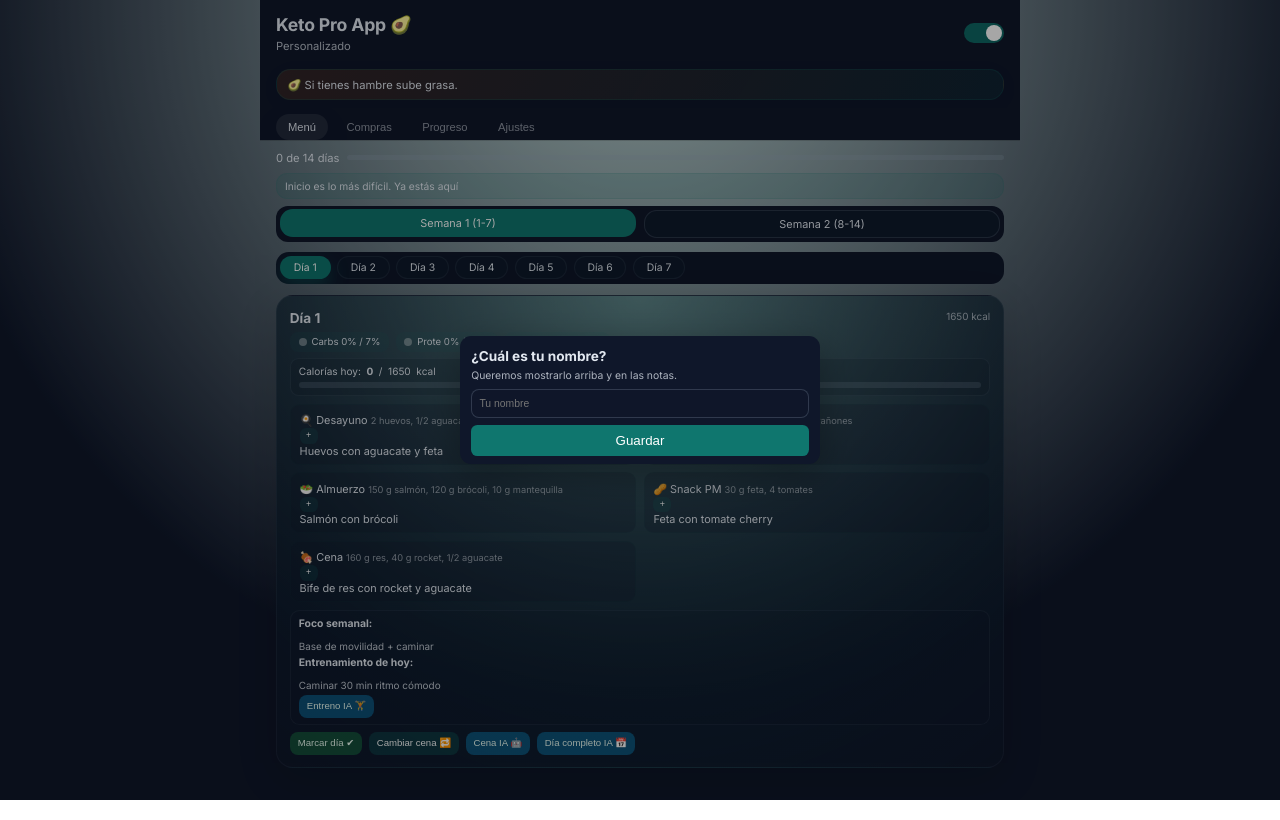
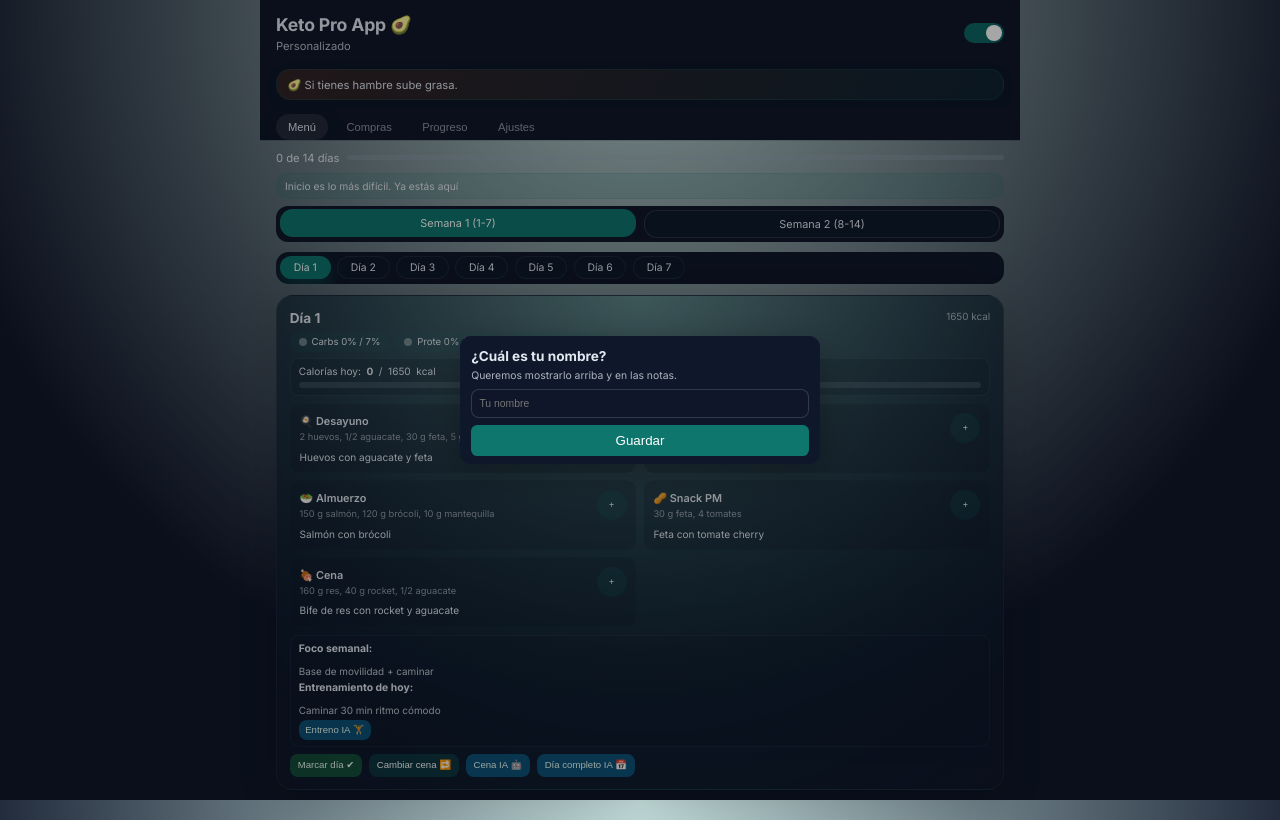
Before and after one commit to Lothra2/keto-plan, a plain HTML site: page index.html in a window 1280 px wide. Drawn offline with nearby package versions, Linux system fonts and the light colour scheme.

Commit message:
Add files via upload

```diff
--- a/style.css
+++ b/style.css
@@ -429,6 +429,9 @@ input:checked + .ball::after {
   padding: .55rem .55rem .4rem;
   font-size: .68rem;
   transition: background .2s ease, border .2s ease;
+  display: flex;
+  flex-direction: column;
+  gap: .35rem;
 }
 .meal-done {
   background: rgba(34,197,94,.1);
@@ -437,18 +440,30 @@ input:checked + .ball::after {
 [data-theme="light"] .meal {
   background: rgba(255,255,255,.4);
 }
-.meal-title {
+
+/* nueva fila para alinear el + */
+.meal-title-row {
   display: flex;
+  align-items: center;
   justify-content: space-between;
-  gap: .4rem;
-  margin-bottom: .15rem;
+  gap: .75rem;
+}
+.meal-title-left {
+  display: flex;
+  flex-direction: column;
+  gap: .2rem;
+}
+.meal-title-text {
   font-weight: 600;
-  align-items: center;
 }
 .meal-qty {
   font-size: .58rem;
   opacity: .6;
-  text-align: right;
+  text-align: left;
+}
+.meal-name {
+  font-size: .63rem;
+  line-height: 1.05rem;
 }
 
 /* WORKOUT BOX */
@@ -462,6 +477,17 @@ input:checked + .ball::after {
 }
 .workout-box .small {
   margin-bottom: .25rem;
+}
+.ai-workout-list {
+  font-size: .6rem;
+  margin-top: .35rem;
+  background: rgba(15,23,42,.15);
+  border-radius: .5rem;
+  padding: .35rem .45rem .3rem;
+}
+.ai-workout-list ul {
+  margin: .25rem 0 0 1rem;
+  padding: 0;
 }
 
 /* ACTIONS */
@@ -498,6 +524,11 @@ input:checked + .ball::after {
 .ia-btn {
   background: rgba(14,165,233,.4);
 }
+.small-btn {
+  font-size: .6rem;
+  padding: .25rem .4rem .3rem;
+  width: auto;
+}
 
 /* CAL BUTTON */
 .cal-btn {
@@ -505,10 +536,12 @@ input:checked + .ball::after {
   background: rgba(15,118,110,.18);
   color: #fff;
   font-size: .55rem;
-  padding: .15rem .4rem .2rem;
-  border-radius: .4rem;
+  border-radius: 999px;
   cursor: pointer;
-  margin-right: .4rem;
+  min-width: 30px;
+  height: 30px;
+  display: grid;
+  place-items: center;
   flex-shrink: 0;
 }
 [data-theme="light"] .cal-btn {
```
